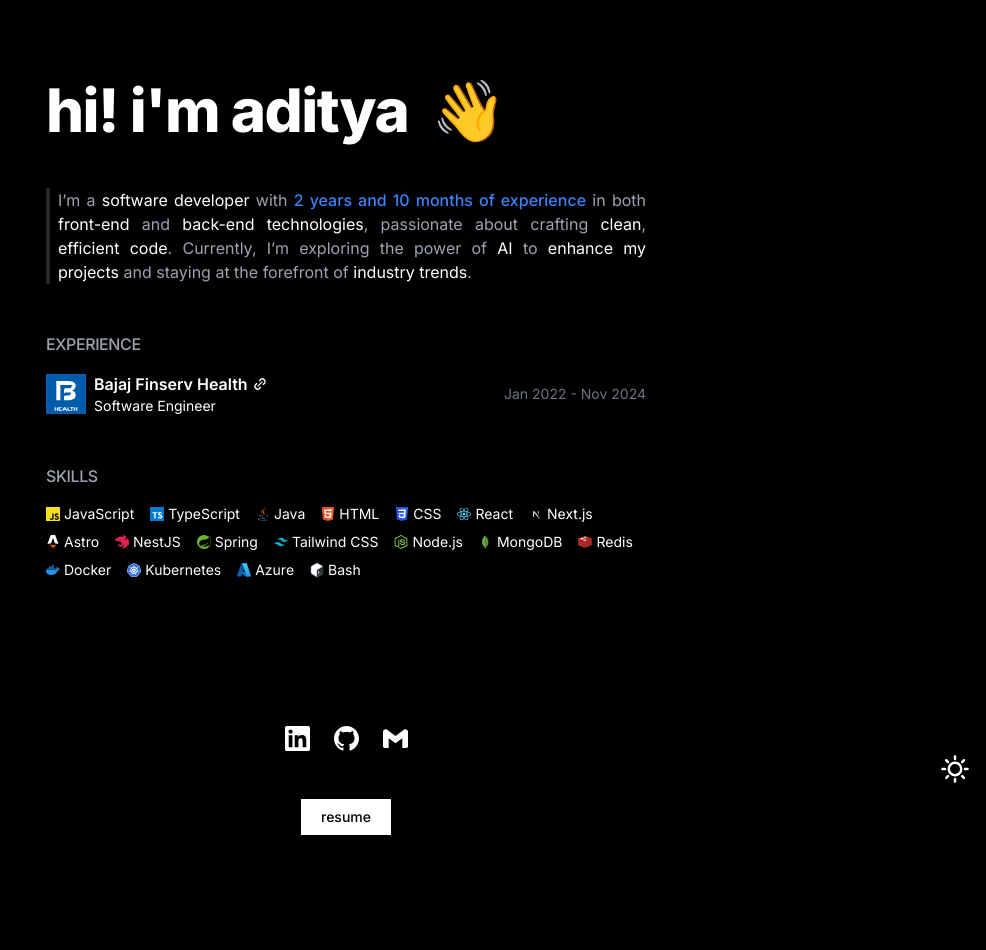
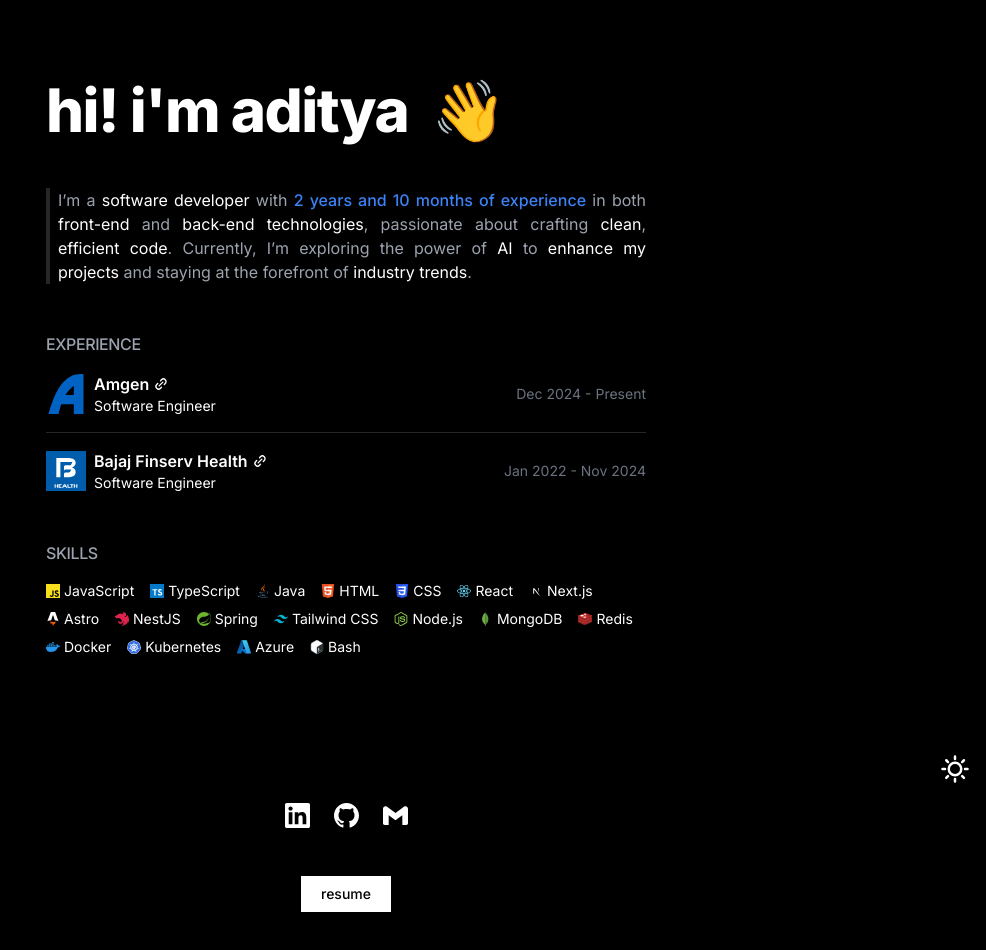
Before and after one commit to aditya-chebrolu/portfolio, a Next.js app: page / in a window 1280 px wide. Shown: the top 950 px of the page, without its empty margins (294-1280 px from the left). Built offline with nearby package versions, Linux system fonts and the light colour scheme.

Commit message:
code changes

```diff
--- a/src/app/(home)/components/about-me.tsx
+++ b/src/app/(home)/components/about-me.tsx
@@ -21,12 +21,12 @@ const calculateExperience = () => {
 
 const AboutMe = () => {
   const experience = calculateExperience();
-  const formattedText = `I’m a <span class="mark">software developer</span> with <span class="mark bold font-medium !text-blue-500">${experience} of experience</span> in both <span class="mark">front-end</span> and <span class="mark">back-end technologies</span>, passionate about crafting <span class="mark">clean</span>, <span class="mark">efficient code</span>. Currently, I’m exploring the power of <span class="mark">AI</span> to <span class="mark">enhance my projects</span> and staying at the forefront of <span class="mark">industry trends</span>.`;
+  const formattedText = `I’m a <span class="mark">software developer</span> with <span class="font-medium text-blue-700 dark:text-blue-500">${experience} of experience</span> in both <span class="mark">front-end</span> and <span class="mark">back-end technologies</span>, passionate about crafting <span class="mark">clean</span>, <span class="mark">efficient code</span>. Currently, I’m exploring the power of <span class="mark">AI</span> to <span class="mark">enhance my projects</span> and staying at the forefront of <span class="mark">industry trends</span>.`;
 
   return (
     <Section>
       <p
-        className="text-md border-l-4 pl-2 text-justify text-muted-foreground dark:text-gray-400 [&>.mark]:text-white"
+        className="text-md border-l-4 pl-2 text-justify text-muted-foreground dark:text-gray-400 [&>.mark]:text-black dark:[&>.mark]:text-white"
         dangerouslySetInnerHTML={{ __html: formattedText }}
       />
     </Section>
--- a/src/app/(home)/components/experience.tsx
+++ b/src/app/(home)/components/experience.tsx
@@ -4,15 +4,21 @@ import Link from "next/link";
 import LinkIcon from "@svgs/link.svg";
 import Section from "@/components/section";
 import { companyLogos } from "@/utils/icons";
+import { useRouter } from "next/navigation";
 
 const Experience = () => {
+  const { push } = useRouter();
   return (
     <Section title="Experience">
       {data.map(exp => {
         if (!exp.display) return null;
         const Icon = companyLogos[exp.logo as keyof typeof companyLogos];
         return (
-          <div className="flex items-center gap-2 [&:not(:last-child)]:border-b [&:not(:last-child)]:pb-4" key={exp.company}>
+          <div
+            className="flex cursor-pointer items-center gap-2 [&:not(:last-child)]:border-b [&:not(:last-child)]:pb-4"
+            key={exp.company}
+            onClick={() => push(exp.url)}
+          >
             <Icon className="aspect-square h-[3rem] content-center md:h-10" />
             <div className="grid flex-1 md:grid-cols-[1fr_auto]">
               <Link href={exp.url} className="text-md flex items-center gap-1 font-semibold [grid-area:1/1/2/2]">
--- a/src/data/home/experience.json
+++ b/src/data/home/experience.json
@@ -5,7 +5,7 @@
     "startDate": "2024-12-05",
     "url": "/experience/amgen",
     "logo": "amgen",
-    "display": false
+    "display": true
   },
   {
     "company": "Bajaj Finserv Health",
```
